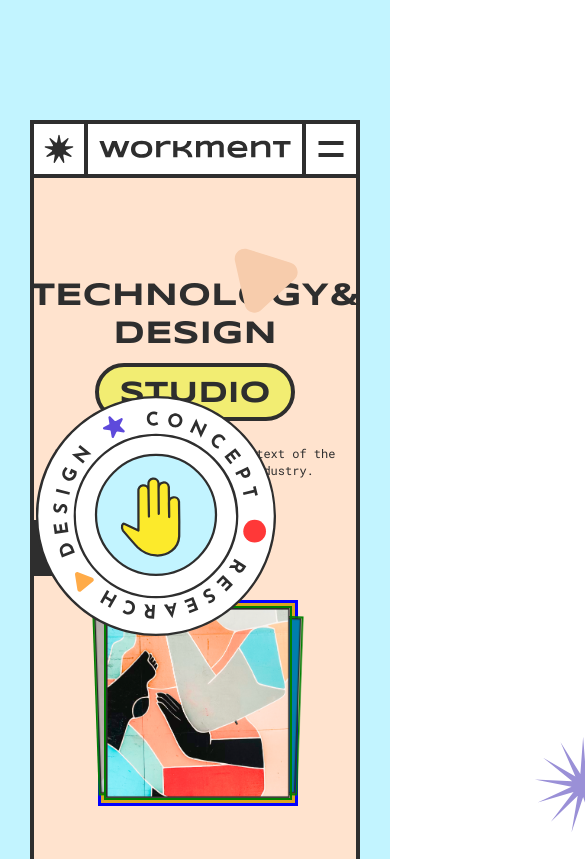
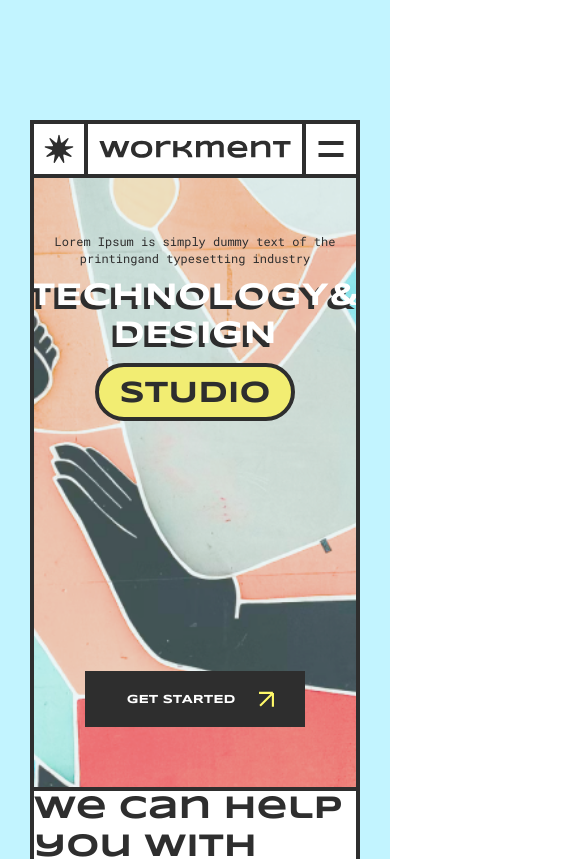
Before and after one commit to GGU940/workment, a plain HTML site: page index.html in a window 390 px wide. Shown: the top 859 px of the page, 585 px wide, since content can reach past the window. Drawn offline with nearby package versions, Linux system fonts and the light colour scheme.

Commit message:
메인비주얼 반응형 완. 스와이퍼 보더 이상함

```diff
--- a/css/common.css
+++ b/css/common.css
@@ -47,7 +47,9 @@
     border-bottom: 0;
 }
 
-
+section {
+    overflow: hidden;
+}
 
 section h2 {
     font-family: "Syncopate", sans-serif;
--- a/css/mainVisual.css
+++ b/css/mainVisual.css
@@ -3,6 +3,7 @@
     display: flex;
     border-top: none;
     background-color: #C2F4FF;
+
 }
 
 .mainVisual .mw {
@@ -19,7 +20,6 @@
 .mainVisual .mw .inner::before {
     content: "";
     /* border: 2px solid red; */
-    /* z-index: 0; */
     width: 100px;
     height: 100px;
     background-image: url(../img/Polygon\ 2.svg);
@@ -40,7 +40,7 @@
     background-repeat: no-repeat;
     position: absolute;
     bottom: 270px;
-    right: 80px;
+    right: 4vw;
 }
 
 .mainVisual .mw .inner>div:first-of-type:before {
@@ -52,6 +52,11 @@
     position: absolute;
     bottom: 70px;
     left: 500px;
+}
+
+.mainVisual h2 {
+    position: relative;
+    z-index: 5;
 }
 
 .mainVisual h2 span {
@@ -97,7 +102,7 @@
 /* swiper */
 
 .mainVisual .swiperBox {
-    border: 3px solid blue;
+    /* border: 3px solid blue; */
 
     width: 40%;
     padding-top: 40%;
@@ -107,7 +112,7 @@
 }
 
 .mainVisual .mainSwiper {
-    border: 3px solid goldenrod;
+    /* border: 3px solid goldenrod; */
     position: absolute;
     height: 100%;
     width: 100%;
@@ -116,15 +121,18 @@
 
 
 .mainVisual .mainSwiper .swiper-wrapper .card {
-    border: 2px solid green;
     height: 100% !important;
     width: 100% !important;
     transform-style: flat !important;
+    /* border: 4px solid #2e2e2e; */
+
 }
+
 
 .mainVisual .mainSwiper .swiper-wrapper .card img {
     width: 100%;
     height: 100%;
+    object-fit: cover;
 }
 
 
@@ -144,6 +152,17 @@
         margin-right: 0;
 
     }
+
+    .mainVisual .mw .inner::after {
+        width: 200px;
+        height: 200px;
+        background-size: contain;
+        background-image: url(../img/Circle\ Icon.svg);
+        background-repeat: no-repeat;
+        position: absolute;
+        bottom: 270px;
+        right: -70px;
+    }
 }
 
 @media (max-width:880px) {
@@ -153,11 +172,23 @@
         flex-direction: column;
         align-items: center;
         text-align: center;
-        /* justify-content: center; */
+        padding-bottom: 60px;
+
+    }
+
+    .mainVisual .mw .inner::after {
+        display: none;
+    }
+
+    .mainVisual h2 {
+        color: white;
+        text-shadow: #2e2e2e -4px 4px 0;
     }
 
     .mainVisual h2 span {
         margin: 8px auto;
+        color: #2e2e2e;
+        text-shadow: none;
 
     }
 
@@ -165,10 +196,48 @@
         display: none;
     }
 
+    .mainVisual .mw {
+        overflow: hidden;
+    }
+
+    .mainVisual .inner .txtBox p {
+        position: absolute;
+        width: 120%;
+        top: 55px;
+        left: 50%;
+        transform: translateX(-50%);
+        padding: 0;
+        z-index: 2;
+    }
+
+    .mainVisual .more {
+        margin: 0 auto 0;
+        margin-top: 250px;
+        position: relative;
+        z-index: 2;
+    }
+
+    .mainVisual .more a {
+        padding: 0px 48px 0px 20px;
+    }
+
     .mainVisual .swiperBox {
-        width: 200px;
-        height: 200px;
-        padding-top: 200px;
-        /* top: 100px; */
+        position: absolute;
+        width: 105%;
+        height: 105%;
+        /* padding-top: 50%; */
+        bottom: -2%;
+        /* top: 270px; */
+        margin: 0 auto;
+        overflow: hidden;
+
+    }
+
+    .mainVisual .swiperBox .card {
+        background-color: #C2F4FF;
+    }
+
+    .mainVisual .swiperBox .card img {
+        opacity: 0.7;
     }
 }
--- a/index.html
+++ b/index.html
@@ -88,18 +88,18 @@
     <section class='mainVisual'>
         <div class="mw">
             <div class="inner ">
-                <div>
+                <div class='txtBox'>
                     <h2>
                         TECHNOLOGY<br>& DESIGN
                         <span>STUDIO</span>
                     </h2>
-                    <p>Lorem Ipsum is simply dummy text of the <br>printingand typesetting industry. </p>
+                    <p>Lorem Ipsum is simply dummy text of the <br>printingand typesetting industry</p>
                     <div class="more moreBlack"><a href="#">GET STARTED</a></div>
                 </div>
                 <!-- 스와이퍼 슬라이드 사용 -->
                 <div class="swiperBox">
                     <div class="swiper mainSwiper">
-                        <div class="swiper-wrapper">
+                        <div class="swiper-wrapper mainSwiperWrapper">
                             <div class="swiper-slide card">
                                 <img src="./img/mVisual01.png" alt="">
                             </div>
```
Also changed, not shown: js/common.js (+39 -0 lines).
